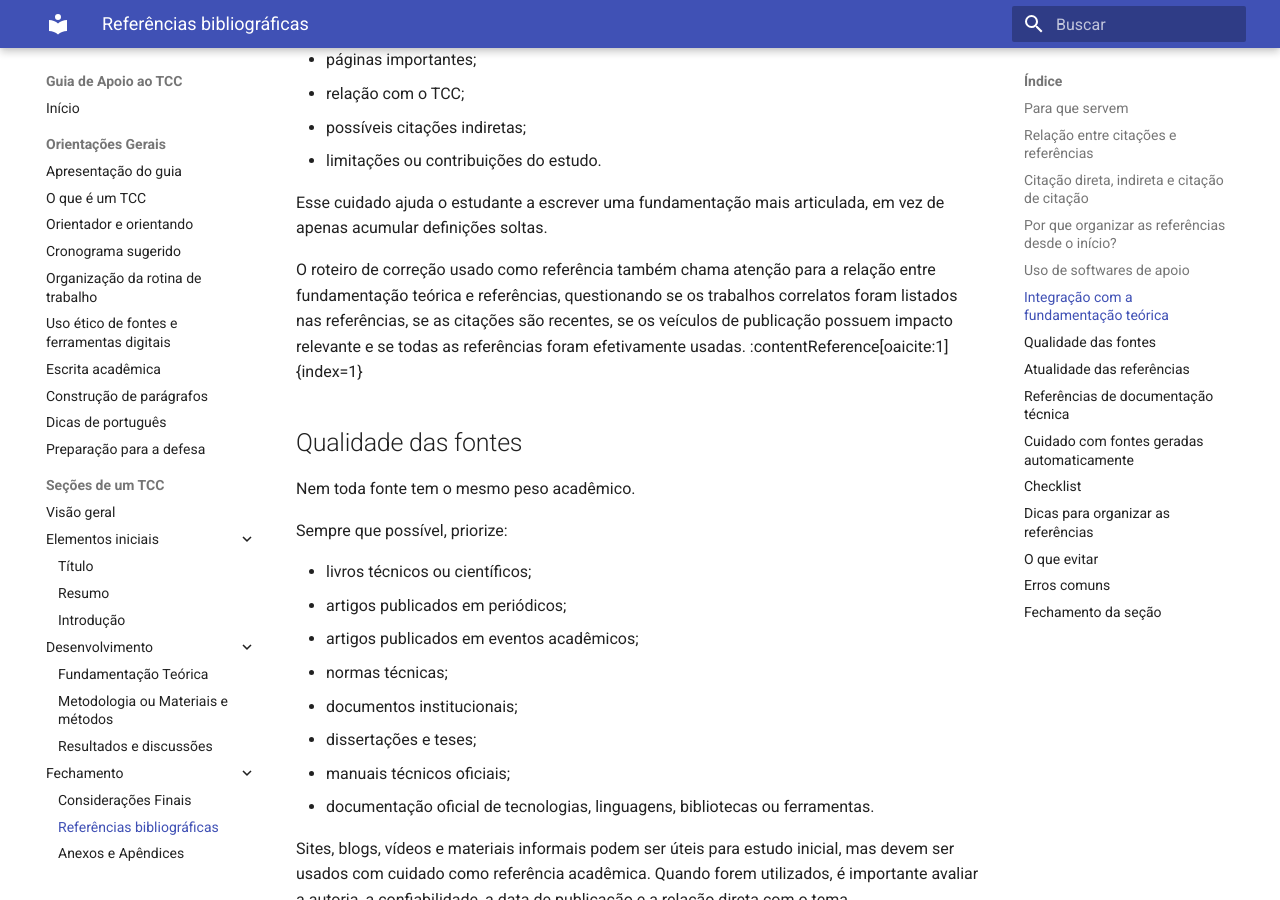
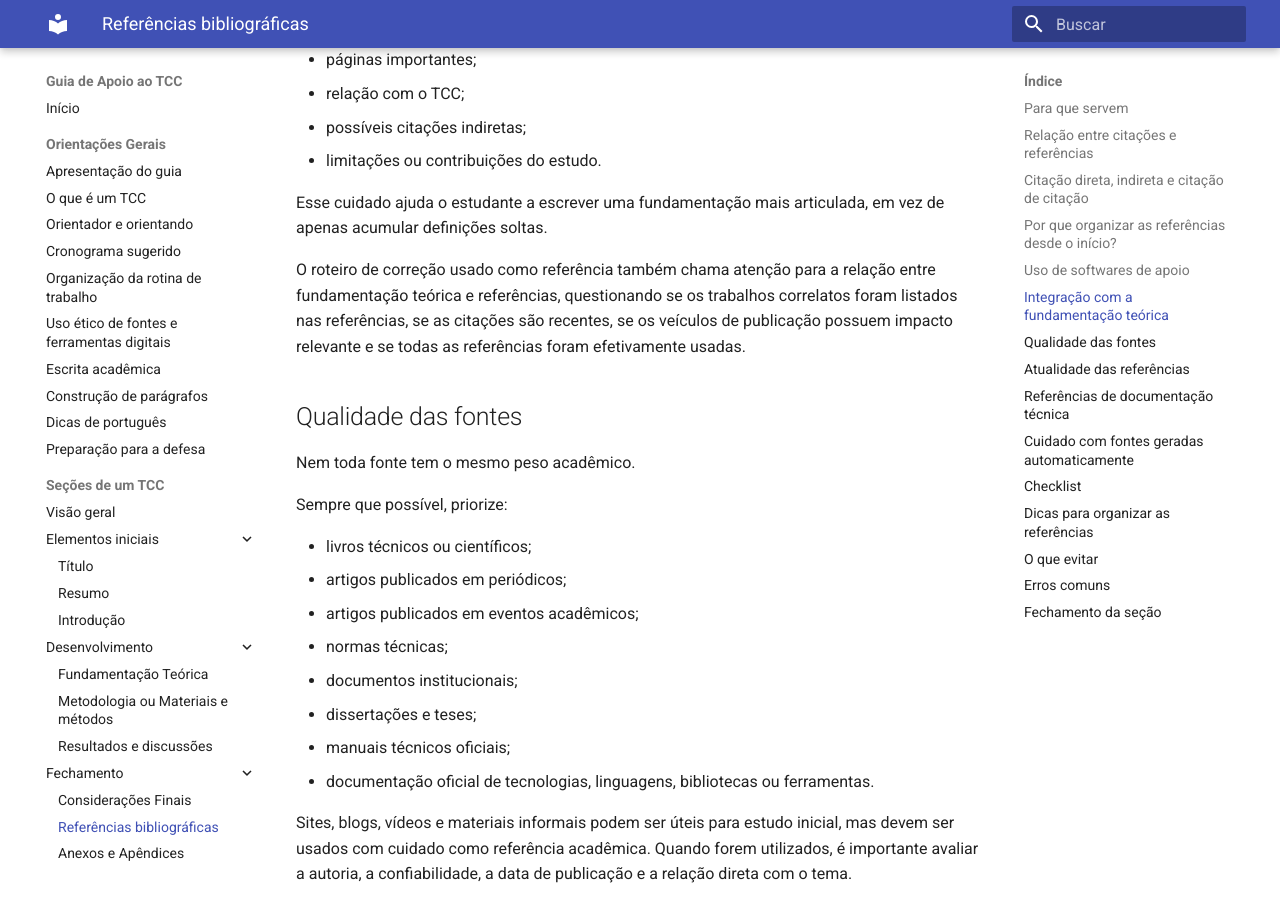
Before and after one commit to danielaflor/tcc, an MkDocs documentation site: the page built from docs/secoes-tcc/referencias.md, in a window 1280 px wide and 900 px high, scrolled down 3764 px. Built offline with MkDocs 1.6.1 and Material for MkDocs 9.7.7, drawn with Linux system fonts in a browser that asks for light colours.

Commit message:
Fix formatting issue in referencias.md

```diff
--- a/docs/secoes-tcc/referencias.md
+++ b/docs/secoes-tcc/referencias.md
@@ -116,7 +116,7 @@ Uma boa prática é manter, para cada fonte lida, um pequeno registro com:
 
 Esse cuidado ajuda o estudante a escrever uma fundamentação mais articulada, em vez de apenas acumular definições soltas.
 
-O roteiro de correção usado como referência também chama atenção para a relação entre fundamentação teórica e referências, questionando se os trabalhos correlatos foram listados nas referências, se as citações são recentes, se os veículos de publicação possuem impacto relevante e se todas as referências foram efetivamente usadas. :contentReference[oaicite:1]{index=1}
+O roteiro de correção usado como referência também chama atenção para a relação entre fundamentação teórica e referências, questionando se os trabalhos correlatos foram listados nas referências, se as citações são recentes, se os veículos de publicação possuem impacto relevante e se todas as referências foram efetivamente usadas.
 
 ## Qualidade das fontes
 
```
